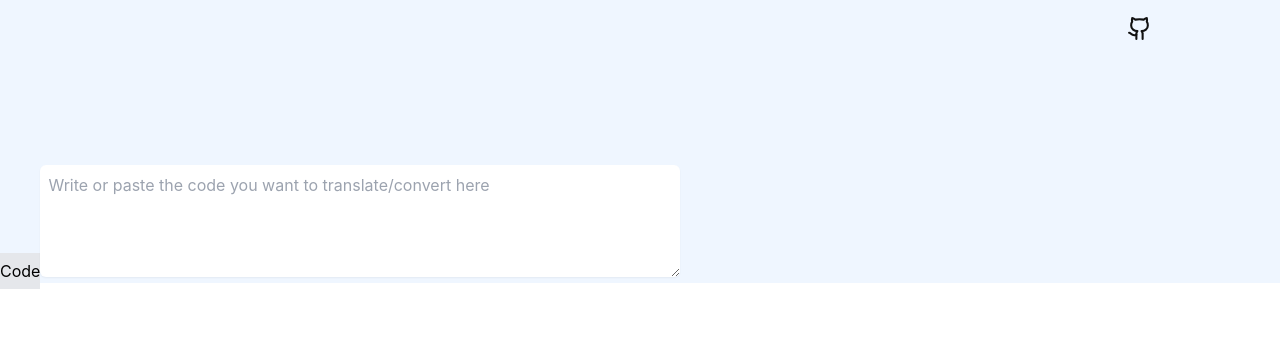
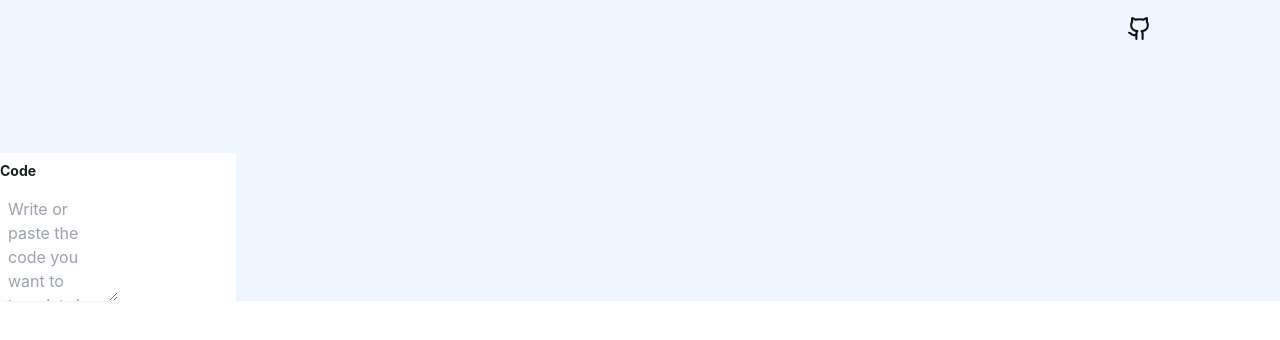
Before and after one commit to francisamidu/trans-code, a React (Vite) app: page / in a window 1280 px wide. Shown: the top 340 px of the page. Built offline with nearby package versions, Linux system fonts and the light colour scheme; no server answers.

Commit message:
UI update

```diff
--- a/src/components/Hero.tsx
+++ b/src/components/Hero.tsx
@@ -31,8 +31,12 @@ const Hero = () => {
           {APP_LONG_DESCRIPTION}
         </p>
       </div>
-      <form>
-        <label htmlFor="input" className="w-full bg-gray-200 py-2">
+      <form className="flex flex-row">
+        <div className="flex flex-col bg-white">
+          <label
+            htmlFor="input"
+            className="w-full py-2 text-sm font-bold text-eerie"
+          >
             Code
           </label>
           <textarea
@@ -40,11 +44,12 @@ const Hero = () => {
             value={input}
             onChange={(e) => setInput(e.target.value)}
             rows={4}
-          className="relative mt-3 w-1/2 rounded-md p-2 shadow-sm outline-none"
+            className="relative rounded-md p-2 shadow-sm outline-none md:w-1/2"
             placeholder={
               'Write or paste the code you want to translate/convert here'
             }
           />
+        </div>
       </form>
     </section>
   );
--- a/src/index.css
+++ b/src/index.css
@@ -5,18 +5,3 @@
 body {
   font-family: Inter, Arial, Helvetica, sans-serif;
 }
-
-textarea::before {
-  content: '';
-  height: 20px;
-  width: 50px;
-  display: block;
-  position: absolute;
-  top: -20px;
-  left: 0;
-  background-color: #eee;
-  color: #eee;
-}
-
-textarea::after {
-}
```
Lines whose indentation alone changed are shown as unchanged.
